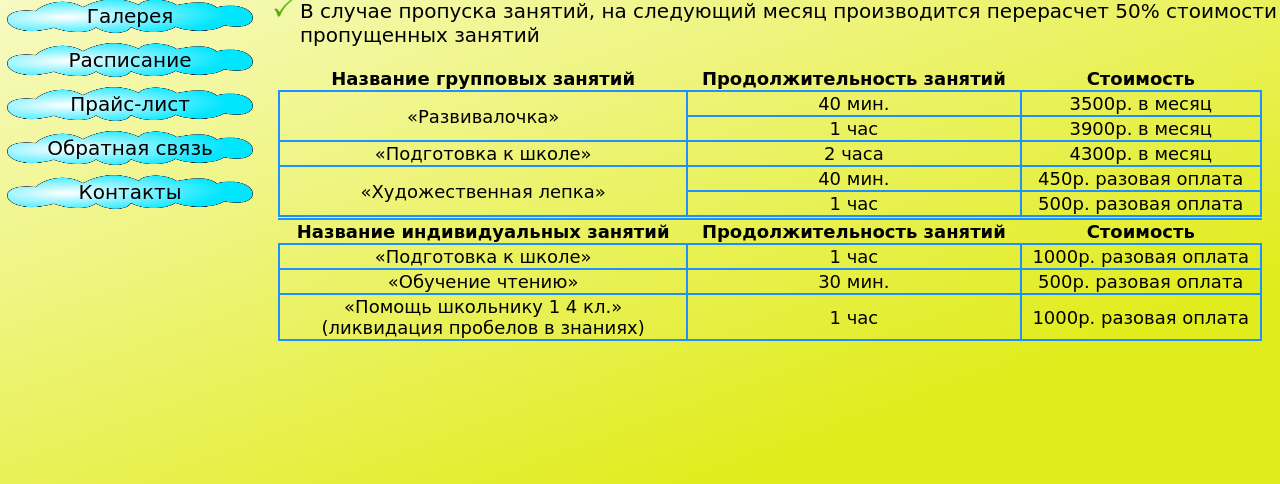
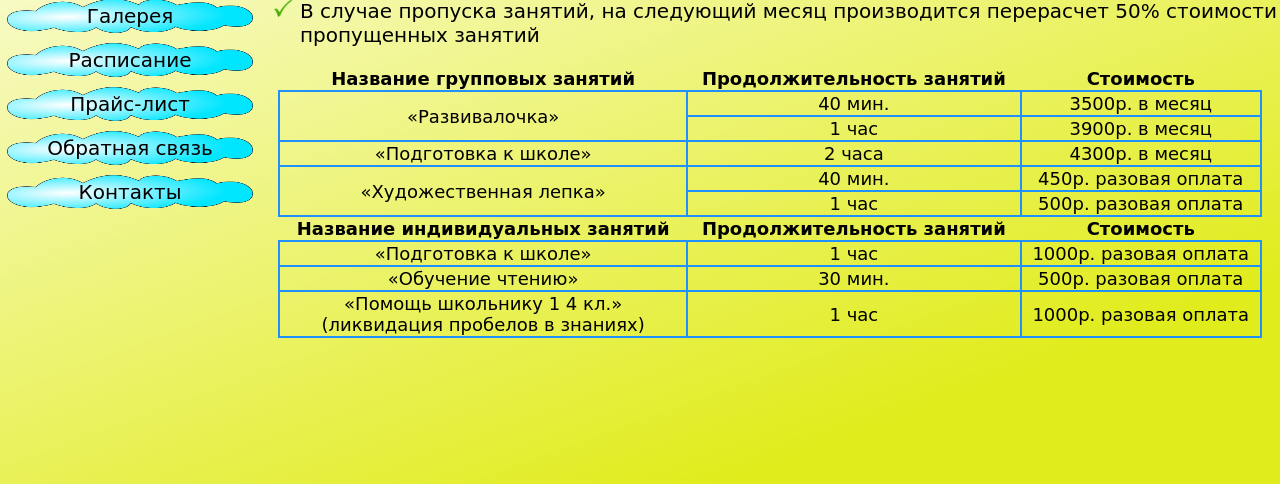
Before and after one commit to dragondmitriz/sunny.ru, a PHP site: page /payment.php in a window 1280 px wide. Shown: the part 265-749 px from the top of the page. Run offline with PHP 8.4, Linux system fonts and the light colour scheme.

Commit message:
по мелочи

```diff
--- a/menu.html
+++ b/menu.html
@@ -11,7 +11,6 @@
 <!--<a href='applications.php'>
     <div id='menu_applications' class="menu-item">Запись на занятия</div>
 </a>-->
-
 <a href='timetable.php'>
     <div id='menu_timetable' class="menu-item">Расписание</div>
 </a>
--- a/payment.php
+++ b/payment.php
@@ -60,7 +60,7 @@
                 <td>1 час</td>
                 <td>500р. разовая оплата</td>
             </tr>
-            <tr class="row_space">
+            <tr>
                 <th>Название индивидуальных занятий</th>
                 <th>Продолжительность занятий</th>
                 <th>Стоимость</th>
```
